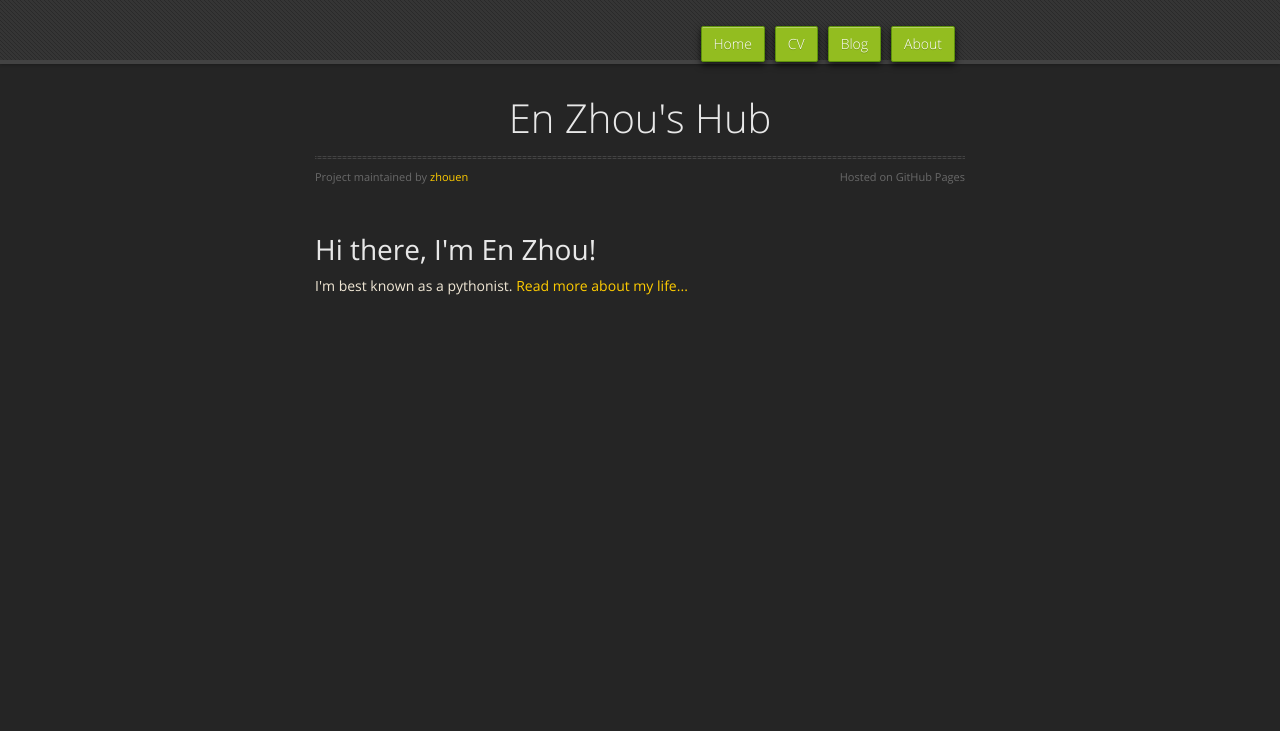
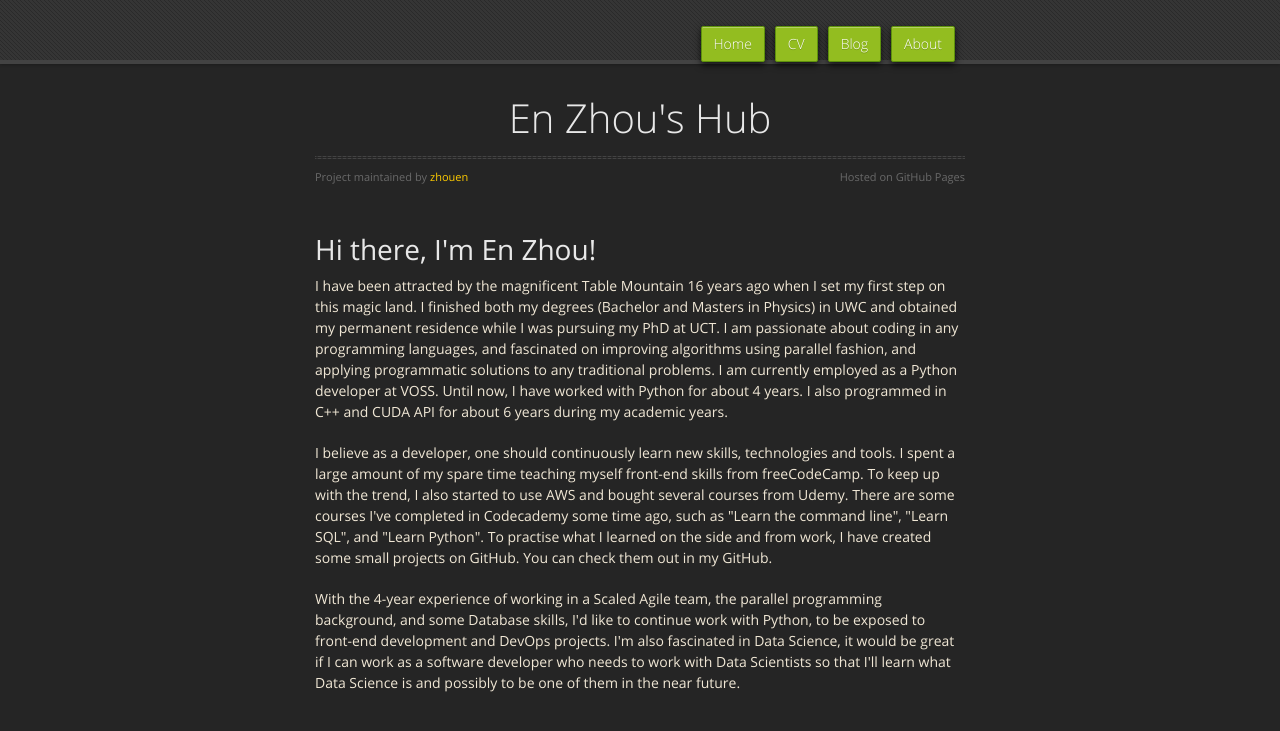
Before and after one commit to zhouen/zhouen.github.io, a Jekyll site: the page built from index.html, in a window 1280 px wide. Shown: the top 731 px of the page. Built offline with Jekyll 4.4.1, drawn with Linux system fonts in a browser that asks for light colours; nearby versions of some CDN libraries; the repository's description, which GitHub fills in, is left out.

Commit message:
Updated CV

```diff
--- a/index.html
+++ b/index.html
@@ -5,5 +5,27 @@ title: En Zhou, EZ-Solutions Cop
 
 <div class="blurb">
 	<h1>Hi there, I'm En Zhou!</h1>
-	<p>I'm best known as a pythonist. <a href="/about">Read more about my life...</a></p>
+	<p>
+		I have been attracted by the magnificent Table Mountain 16 years ago when I set my first step on this magic land. I finished
+		both my degrees (Bachelor and Masters in Physics) in UWC and obtained my permanent residence while I was pursuing my PhD
+		at UCT. I am passionate about coding in any programming languages, and fascinated on improving algorithms using parallel
+		fashion, and applying programmatic solutions to any traditional problems. I am currently employed as a Python developer at
+		VOSS. Until now, I have worked with Python for about 4 years. I also programmed in C++ and CUDA API for about 6 years during
+		my academic years.
+	</p>
+
+	<p>
+		I believe as a developer, one should continuously learn new skills, technologies and tools. I spent a large amount of my
+		spare time teaching myself front-end skills from freeCodeCamp. To keep up with the trend, I also started to use AWS and bought
+		several courses from Udemy. There are some courses I've completed in Codecademy some time ago, such as "Learn the command
+		line", "Learn SQL", and "Learn Python". To practise what I learned on the side and from work, I have created some small projects
+		on GitHub. You can check them out in my GitHub.
+	</p>
+
+	<p>
+		With the 4-year experience of working in a Scaled Agile team, the parallel programming background, and some Database skills,
+		I'd like to continue work with Python, to be exposed to front-end development and DevOps projects. I'm also fascinated in
+		Data Science, it would be great if I can work as a software developer who needs to work with Data Scientists so that I'll
+		learn what Data Science is and possibly to be one of them in the near future.
+	</p>
 </div>
```
Also changed, not shown: cv/index.html (+15 -4 lines).
